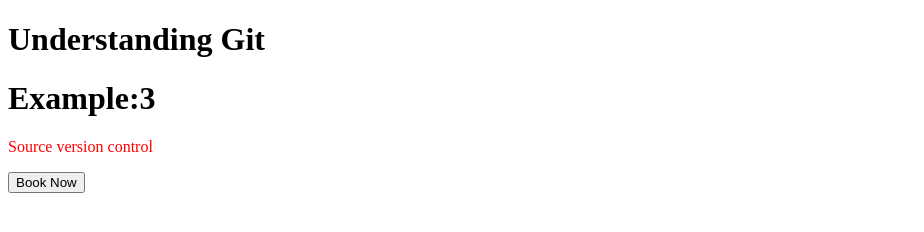
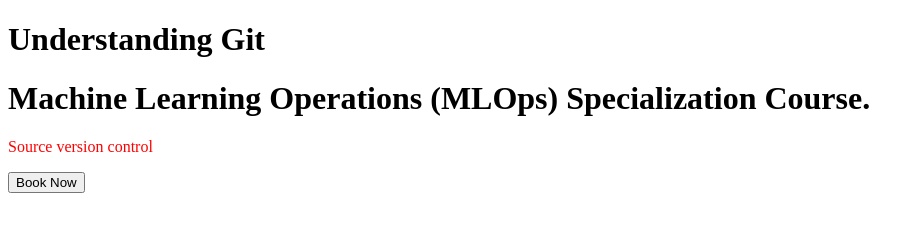
Before and after one commit to RajeshThaku222/git-hand-on, a plain HTML site: page index.html in a window 1280 px wide. Shown: the whole page, without its empty margins (0-924 px from the left). Drawn offline with Linux system fonts and the light colour scheme.

Commit message:
change h1 tag

```diff
--- a/index.html
+++ b/index.html
@@ -4,7 +4,7 @@
 
 <body>
     <h1>Understanding Git</h1>
-    <h1>Example:3</h1>
+    <h1>Machine Learning Operations (MLOps) Specialization Course.</h1>
     <p style="color:red">Source version control</p>
     <button>Book Now</button>
 </body>
```
